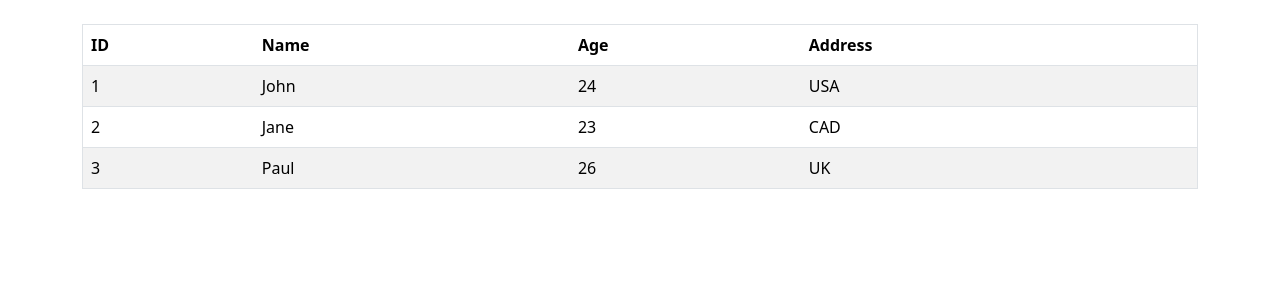
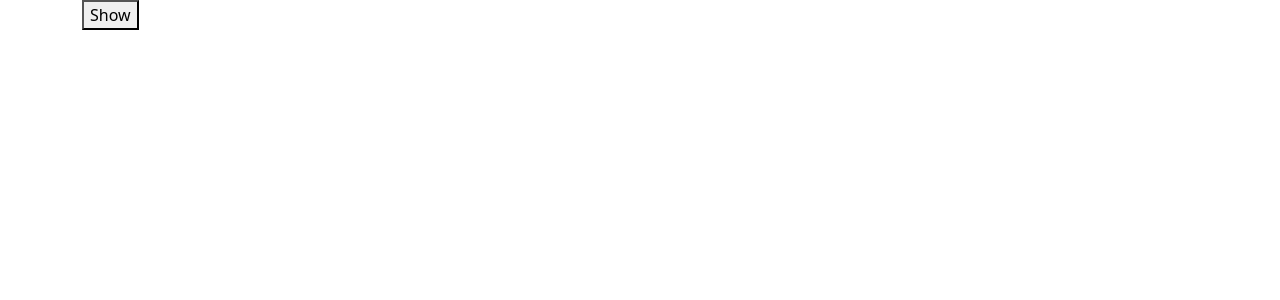
Before and after one commit to tmtri3102/component-react, a React (Create React App) app: page / in a window 1280 px wide. Shown: the top 300 px of the page. Built offline with nearby package versions, Linux system fonts and the light colour scheme.

Commit message:
Collapse text

```diff
--- a/src/App.js
+++ b/src/App.js
@@ -1,11 +1,10 @@
 import React from "react";
 import "bootstrap/dist/css/bootstrap.min.css";
-// import Calculator from "./components/Calculator";
-import Student from "./components/Student";
+import Collapse from "./components/Collapse";
 function App() {
   return (
     <div className="container">
-      <Student />
+      <Collapse />
     </div>
   );
 }
--- /dev/null
+++ b/src/components/Collapse.js
@@ -0,0 +1,32 @@
+import React, { Component } from "react";
+import "bootstrap/dist/css/bootstrap.min.css";
+class Collapse extends Component {
+  constructor(props) {
+    super(props);
+    this.state = {
+      isOpen: false,
+    };
+  }
+  handletoggle = () => {
+    this.setState({ isOpen: !this.state.isOpen });
+  };
+  render() {
+    return (
+      <div>
+        {this.state.isOpen ? (
+          <>
+            <button onClick={this.handletoggle}>Hide</button>
+            <p>Some text</p>
+          </>
+        ) : (
+          <button onClick={this.handletoggle}>Show</button>
+        )}
+      </div>
+    );
+  }
+}
+// function Collapse({ text }) {
+//   return <div>{text}</div>;
+// }
+
+export default Collapse;
```
